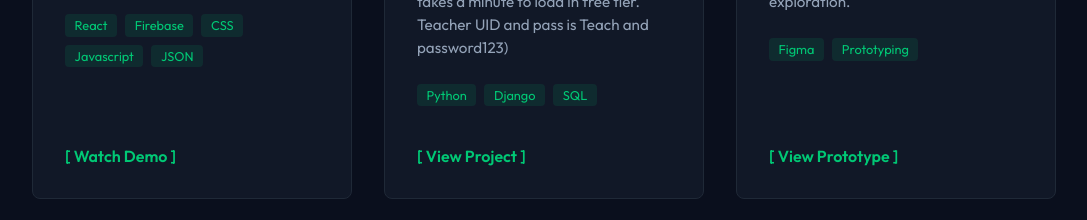
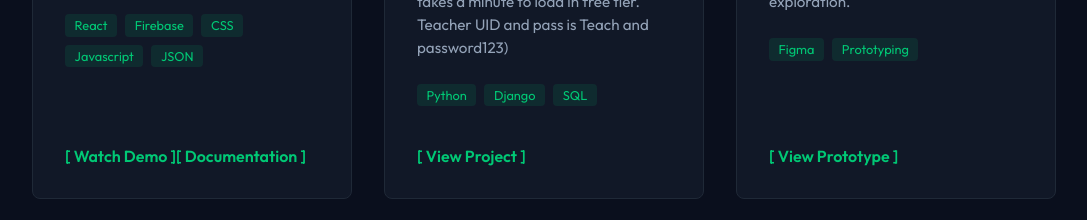
Before and after one commit to jarjar-jarhead/portfolio, a React app: page / in a window 1280 px wide. Shown: the part 2700-2920 px from the top of the page, without its empty margins (96-1183 px from the left). Built offline with nearby package versions, Linux system fonts and the light colour scheme; the HTML template or start-up script is replaced by a standard one.

Commit message:
double sdpt link

```diff
--- a/src/components/Projects.jsx
+++ b/src/components/Projects.jsx
@@ -2,7 +2,7 @@ import React, { useState } from "react";
 import styles from "./Projects.module.css";
 
 function Projects() {
-  // We only need state for local asset models now (like images/GIFs)
+  // Keeping state strictly for local static image assets if needed later
   const [activeImage, setActiveImage] = useState(null);
 
   const myProjects = [
@@ -10,34 +10,43 @@ function Projects() {
       title: "SDPT Learn",
       desc: "An interactive learning management web application featuring gamified learning system, structured roadmaps, progress tracking, and dynamic quiz features for students.",
       tools: ["React", "Firebase", "CSS", "Javascript", "JSON"],
-      action: { type: "link", url: "https://youtu.be/w18Ha1udr6Q", label: "[ Watch Demo ]" }
+
+      actions: [
+        { type: "link", url: "https://youtu.be/w18Ha1udr6Q", label: "[ Watch Demo ]" },
+        { type: "link", url: "https://canva.link/y6zwit8yeg4gpqg", label: "[ Documentation ]" }
+      ]
     },
     {
       title: "Student Fitness Profile System",
       desc: "A secure web platform built to track physical assessments, manage fitness metrics, and generate comprehensive health profiles for students. (Website takes a minute to load in free tier. Teacher UID and pass is Teach and password123)",
       tools: ["Python", "Django", "SQL"],
-
-      action: { type: "link", url: "https://zonecheck.onrender.com/", label: "[ View Project ]" }
+      actions: [
+        { type: "link", url: "https://zonecheck.onrender.com/", label: "[ View Project ]" }
+      ]
     },
     {
       title: "E-Commerce Catalogue System",
       desc: "An interactive digital catalog featuring a sleek front-end layout and integrated 3D product previews for seamless motorcycle parts exploration.",
       tools: ["Figma", "Prototyping"],
-
-      action: { type: "link", url: "https://www.figma.com/design/faj59z9SbLf8qimhKd6v4J/SAD-UI-DESIGN--Copy-?node-id=0-1&m=dev", label: "[ View Prototype ]" }
+      actions: [
+        { type: "link", url: "https://www.figma.com/design/faj59z9SbLf8qimhKd6v4J/SAD-UI-DESIGN--Copy-?node-id=0-1&m=dev", label: "[ View Prototype ]" }
+      ]
     },
     {
       title: "Foxbyte Note App",
       desc: "A lightweight, responsive note-taking application designed for efficient markdown editing, real-time saving, and clean workspace organization.",
       tools: ["React", "JavaScript", "CSS Modules"],
-
-      action: { type: "link", url: "https://youtu.be/0yIq44L0NIc", label: "[ View Showcase ]" }
+      actions: [
+        { type: "link", url: "https://youtu.be/0yIq44L0NIc", label: "[ View Showcase ]" }
+      ]
     },
     {
       title: "Olympus 2D",
       desc: "An action-packed 2D tower defense game featuring strategic lane placement, dynamic enemy wave scaling, and custom upgrade mechanics.",
       tools: ["Unity", "C#", "Game Design"],
-      action: { type: "link", url: "https://sites.google.com/bulsu.edu.ph/mgd-24-25/project-showcase-24-25/bsit-3h-g1/g6", label: "[ View Project Hub ]" }
+      actions: [
+        { type: "link", url: "https://sites.google.com/bulsu.edu.ph/mgd-24-25/project-showcase-24-25/bsit-3h-g1/g6", label: "[ View Project Hub ]" }
+      ]
     },
   ];
 
@@ -57,24 +66,28 @@ function Projects() {
               </div>
             </div>
 
-            {/* Contextual Action Buttons */}
+            {/* Multi-Action Flex Button Box Container */}
             <div className={styles.actionContainer}>
-              {project.action.type === "link" ? (
+              {project.actions.map((act, idx) =>
+                act.type === "link" ? (
                   <a
-                  href={project.action.url}
+                    key={idx}
+                    href={act.url}
                     target="_blank"
                     rel="noopener noreferrer"
                     className={styles.demoLink}
                   >
-                  {project.action.label}
+                    {act.label}
                   </a>
                 ) : (
                   <button
+                    key={idx}
                     className={styles.demoBtn}
-                  onClick={() => setActiveImage({ src: project.action.url, title: project.title })}
+                    onClick={() => setActiveImage({ src: act.url, title: project.title })}
                   >
-                  {project.action.label}
+                    {act.label}
                   </button>
+                )
               )}
             </div>
           </div>
```
Lines whose indentation alone changed are shown as unchanged.
